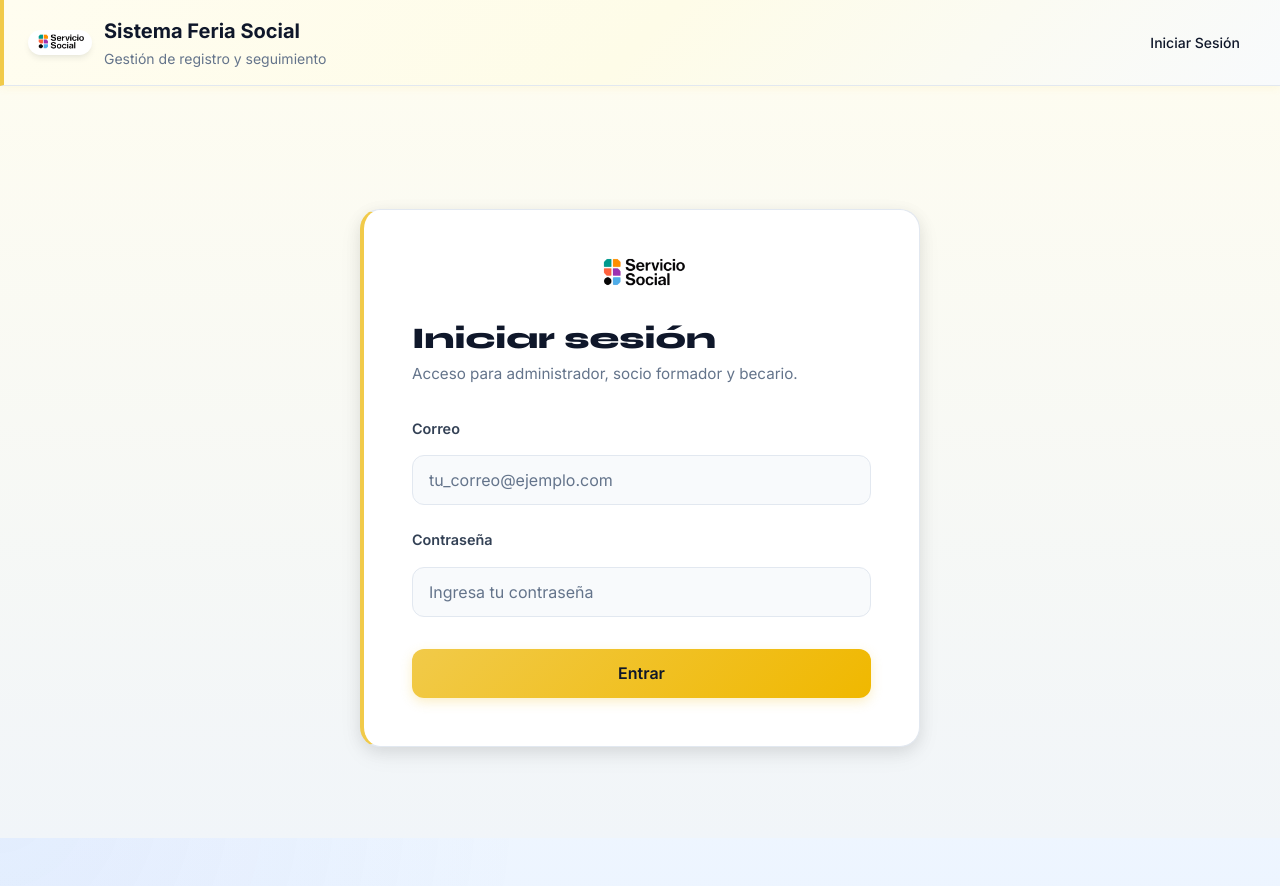
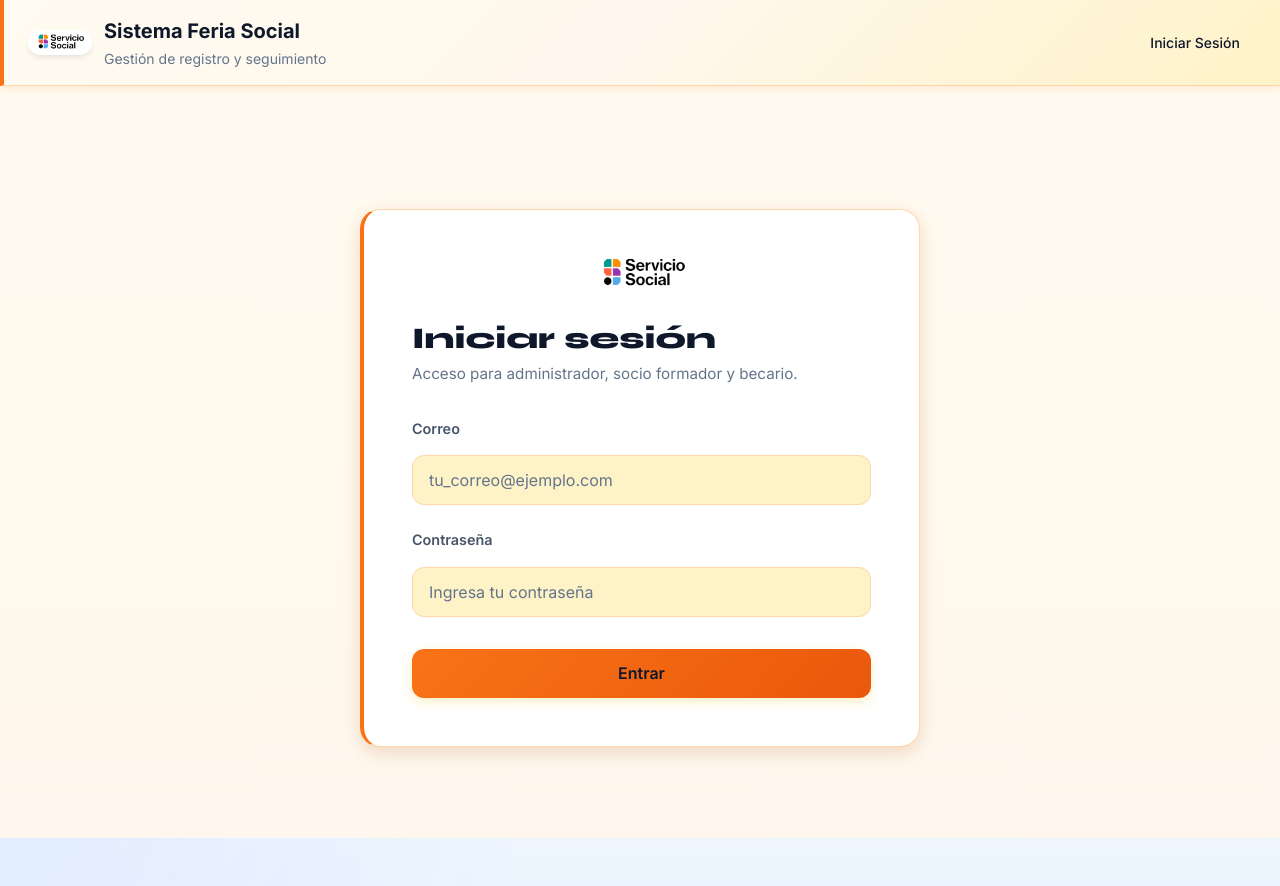
Before and after one commit to Abrilolo/sistema_feriasocial, a Python web app: template app/templates/login.html in a window 1280 px wide. Run offline with Jinja, Linux system fonts and the light colour scheme; the template is opened without the code that fills it, so the values that code supplies are empty.

Commit message:
style: implement multi-color theme system for each page
- Create theme-colors.css with color palettes for each page/role:
  * Socio: Amarillo (#f1ca49)
  * Admin: Cyan (#38bdf8)
  * Estudiante: Azul Tec (#2563eb)
  * Becario: Verde (#10b981)
  * Login: Naranja (#f97316)
- Replace all hardcoded colors with CSS variables (--primary, --primary-dark, etc.)
- Update button styles to use --primary and --shadow-accent variables
- Update topbar to use theme colors and gradients from variables
- Update input focus states to use --primary color
- Ensure CSS loads in correct order for variable cascade:
  1. theme-colors.css (defines variables per body_class)
  2. styles.css (uses variables)
  3. theme.css (shared utilities)
  4. Page-specific CSS in block head
- Each page now has consistent styling with its own primary color

Co-Authored-By: Claude Haiku 4.5 <noreply@anthropic.com>

```diff
--- a/app/static/css/login.css
+++ b/app/static/css/login.css
@@ -21,10 +21,10 @@
   width: 100%;
   background: var(--panel);
   border: 1px solid var(--border);
-  border-left: 4px solid var(--accent);
+  border-left: 4px solid var(--primary);
   border-radius: 20px;
   padding: 3rem;
-  box-shadow: 0 4px 16px rgba(0,0,0,0.08), 0 8px 24px rgba(0,0,0,0.06);
+  box-shadow: 0 4px 16px var(--shadow-accent), 0 8px 24px rgba(0,0,0,0.06);
   animation: fadeInUp 0.5s ease;
 }
 
--- a/app/static/css/styles.css
+++ b/app/static/css/styles.css
@@ -424,11 +424,11 @@ text-large { font-size: var(--text-lg); }
   gap: var(--space-5);
   flex-wrap: wrap;
   padding: var(--space-4) var(--space-6);
-  background: linear-gradient(135deg, #fffdf0 0%, #fefce8 50%, #f8fafc 100%);
+  background: linear-gradient(135deg, var(--bg-soft) 0%, var(--bg) 50%, var(--panel-soft) 100%);
   backdrop-filter: var(--backdrop-blur);
-  box-shadow: 0 2px 8px rgba(241,202,73,0.1);
-  border-bottom: 1px solid #e2e8f0;
-  border-left: 4px solid var(--accent);
+  box-shadow: 0 2px 8px var(--shadow-accent);
+  border-bottom: 1px solid var(--border);
+  border-left: 4px solid var(--primary);
 }
 
 .brand-wrap {
@@ -460,13 +460,13 @@ text-large { font-size: var(--text-lg); }
 }
 
 .brand-title {
-  color: #0f172a;
+  color: var(--text);
   font-size: var(--text-xl);
   font-weight: var(--font-bold);
 }
 
 .brand-subtitle {
-  color: #64748b;
+  color: var(--text-muted);
   font-size: var(--text-sm);
 }
 
@@ -478,7 +478,7 @@ text-large { font-size: var(--text-lg); }
 }
 
 .nav a {
-  color: #0f172a;
+  color: var(--text);
   padding: var(--space-2) var(--space-4);
   border-radius: var(--radius-full);
   transition: all var(--transition-fast);
@@ -487,18 +487,18 @@ text-large { font-size: var(--text-lg); }
 }
 
 .nav a:hover {
-  background: rgba(241,202,73,0.15);
-  color: #0f172a;
+  background: var(--accent-soft);
+  color: var(--text);
   transform: translateY(-1px);
 }
 
 .nav-logout {
-  background: rgba(241,202,73,0.1);
+  background: var(--accent-soft);
 }
 
 .nav-logout:hover {
   background: rgba(220,38,38,0.15) !important;
-  color: #dc2626;
+  color: var(--error);
 }
 
 /* Formularios */
@@ -553,8 +553,8 @@ input:hover, select:hover, textarea:hover {
 }
 
 input:focus, select:focus, textarea:focus {
-  border-color: var(--accent);
-  box-shadow: 0 0 0 3px rgba(241,202,73,0.12);
+  border-color: var(--primary);
+  box-shadow: 0 0 0 3px var(--accent-soft);
   transform: translateY(-1px);
 }
 
@@ -575,26 +575,26 @@ button, .btn {
   gap: var(--space-2);
   border: none;
   border-radius: var(--radius-lg);
-  background: linear-gradient(135deg, #f1ca49, #f0b800);
-  color: #0f172a;
+  background: linear-gradient(135deg, var(--primary), var(--primary-dark));
+  color: var(--text);
   padding: var(--space-3) var(--space-5);
   font-weight: var(--font-semibold);
   font-size: var(--text-sm);
   cursor: pointer;
   transition: all var(--transition-fast);
-  box-shadow: 0 4px 12px rgba(241,202,73,0.3);
+  box-shadow: 0 4px 12px var(--shadow-accent);
   text-decoration: none;
 }
 
 button:hover, .btn:hover {
-  background: linear-gradient(135deg, #f0b800, #e6a600);
+  background: linear-gradient(135deg, var(--primary-dark), var(--primary-darker));
   transform: translateY(-2px);
-  box-shadow: 0 8px 20px rgba(241,202,73,0.4);
+  box-shadow: 0 8px 20px var(--shadow-accent);
 }
 
 button:active, .btn:active {
   transform: translateY(0);
-  box-shadow: 0 2px 8px rgba(241,202,73,0.2);
+  box-shadow: 0 2px 8px var(--shadow-accent);
 }
 
 .btn-secondary {
--- /dev/null
+++ b/app/static/css/theme-colors.css
@@ -0,0 +1,188 @@
+/* ─────────────────────────────────────────────────────────────
+   MULTI-COLOR THEME SYSTEM
+   Each page has its own primary color controlled by body_class
+   ───────────────────────────────────────────────────────────── */
+
+/* ── DEFAULT THEME (Tec Blue) ──────────────────────────────── */
+:root {
+  /* Primary colors - used for buttons, accents, focus states */
+  --primary: #2563eb;
+  --primary-dark: #1d4ed8;
+  --primary-darker: #1e40af;
+
+  /* Accent color system */
+  --accent: #2563eb;
+  --accent-dark: #1d4ed8;
+  --accent-2: rgba(37, 99, 235, 0.2);
+  --accent-soft: rgba(37, 99, 235, 0.08);
+  --accent-glow: rgba(37, 99, 235, 0.18);
+  --border-accent: rgba(37, 99, 235, 0.3);
+  --shadow-accent: rgba(37, 99, 235, 0.15);
+
+  /* Neutral text colors */
+  --text: #0f172a;
+  --text-secondary: #334155;
+  --text-muted: #64748b;
+  --text-inverse: #ffffff;
+
+  /* Backgrounds */
+  --bg: #f1f5f9;
+  --bg-soft: #f8fafc;
+  --panel: #ffffff;
+  --panel-soft: #f8fafc;
+
+  /* Borders */
+  --border: #e2e8f0;
+  --border-light: rgba(226, 232, 240, 0.6);
+
+  /* State colors */
+  --success: #10b981;
+  --success-bg: #ecfdf5;
+  --warning: #d97706;
+  --warning-bg: #fffbeb;
+  --error: #dc2626;
+  --error-bg: #fef2f2;
+
+  /* Shadows */
+  --shadow-sm: 0 1px 2px 0 rgba(15, 23, 42, 0.05);
+  --shadow-md: 0 4px 6px -1px rgba(15, 23, 42, 0.08);
+  --shadow-lg: 0 10px 15px -3px rgba(15, 23, 42, 0.08);
+  --shadow-xl: 0 20px 25px -5px rgba(15, 23, 42, 0.1);
+}
+
+/* ── SOCIO DASHBOARD - AMARILLO ────────────────────────────── */
+body.soc-page {
+  --primary: #f1ca49;
+  --primary-dark: #f0b800;
+  --primary-darker: #e6a600;
+
+  --accent: #f1ca49;
+  --accent-dark: #f0b800;
+  --accent-2: rgb(255, 252, 206);
+  --accent-soft: rgba(255, 218, 8, 0.5);
+  --accent-glow: rgba(255, 242, 0, 0.18);
+  --border-accent: rgba(241, 202, 73, 0.3);
+  --shadow-accent: rgba(241, 202, 73, 0.15);
+
+  --bg: #f1f5f9;
+  --bg-soft: #fffdf0;
+  --panel: #ffffff;
+  --panel-soft: #f8fafc;
+  --border: #e2e8f0;
+  --border-light: rgba(241, 202, 73, 0.3);
+}
+
+/* ── ADMIN DASHBOARD - CYAN/AZUL ───────────────────────────── */
+body.admin-dark-theme {
+  --primary: #38bdf8;
+  --primary-dark: #0284c7;
+  --primary-darker: #0369a1;
+
+  --accent: #38bdf8;
+  --accent-dark: #0284c7;
+  --accent-2: rgba(56, 189, 248, 0.2);
+  --accent-soft: rgba(56, 189, 248, 0.08);
+  --accent-glow: rgba(56, 189, 248, 0.18);
+  --border-accent: rgba(56, 189, 248, 0.3);
+  --shadow-accent: rgba(56, 189, 248, 0.15);
+
+  /* Dark theme overrides for admin */
+  --text: #f8fafc;
+  --text-secondary: #cbd5e1;
+  --text-muted: #94a3b8;
+
+  --bg: #0f172a;
+  --bg-soft: #1e293b;
+  --panel: #1e293b;
+  --panel-soft: #334155;
+  --border: #334155;
+  --border-light: rgba(56, 189, 248, 0.2);
+}
+
+/* ── ESTUDIANTE PORTAL - AZUL TEC ──────────────────────────── */
+body.est-student-page {
+  --primary: #2563eb;
+  --primary-dark: #1d4ed8;
+  --primary-darker: #1e40af;
+
+  --accent: #2563eb;
+  --accent-dark: #1d4ed8;
+  --accent-2: rgba(37, 99, 235, 0.2);
+  --accent-soft: rgba(37, 99, 235, 0.08);
+  --accent-glow: rgba(37, 99, 235, 0.18);
+  --border-accent: rgba(37, 99, 235, 0.3);
+  --shadow-accent: rgba(37, 99, 235, 0.15);
+
+  --bg: #f1f5f9;
+  --bg-soft: #eff6ff;
+  --panel: #ffffff;
+  --panel-soft: #f0f9ff;
+  --border: #dbeafe;
+  --border-light: rgba(37, 99, 235, 0.2);
+}
+
+/* ── BECARIO CHECK-IN - VERDE ──────────────────────────────── */
+body.checkin-page {
+  --primary: #10b981;
+  --primary-dark: #059669;
+  --primary-darker: #047857;
+
+  --accent: #10b981;
+  --accent-dark: #059669;
+  --accent-2: rgba(16, 185, 129, 0.2);
+  --accent-soft: rgba(16, 185, 129, 0.08);
+  --accent-glow: rgba(16, 185, 129, 0.18);
+  --border-accent: rgba(16, 185, 129, 0.3);
+  --shadow-accent: rgba(16, 185, 129, 0.15);
+
+  --bg: #f0fdf4;
+  --bg-soft: #f0fdf4;
+  --panel: #ffffff;
+  --panel-soft: #f0fdf4;
+  --border: #dcfce7;
+  --border-light: rgba(16, 185, 129, 0.2);
+}
+
+/* ── LOGIN - NARANJA ───────────────────────────────────────── */
+body.login-page {
+  --primary: #f97316;
+  --primary-dark: #ea580c;
+  --primary-darker: #c2410c;
+
+  --accent: #f97316;
+  --accent-dark: #ea580c;
+  --accent-2: rgba(249, 115, 22, 0.2);
+  --accent-soft: rgba(249, 115, 22, 0.08);
+  --accent-glow: rgba(249, 115, 22, 0.18);
+  --border-accent: rgba(249, 115, 22, 0.3);
+  --shadow-accent: rgba(249, 115, 22, 0.15);
+
+  --bg: #fff7ed;
+  --bg-soft: #fffbf0;
+  --panel: #ffffff;
+  --panel-soft: #fef3c7;
+  --border: #fed7aa;
+  --border-light: rgba(249, 115, 22, 0.2);
+}
+
+/* ── PUBLIC/CATALOG PAGES - INSTITUCIONAL BLUE ─────────────── */
+body.public-page {
+  --primary: #2563eb;
+  --primary-dark: #1d4ed8;
+  --primary-darker: #1e40af;
+
+  --accent: #2563eb;
+  --accent-dark: #1d4ed8;
+  --accent-2: rgba(37, 99, 235, 0.2);
+  --accent-soft: rgba(37, 99, 235, 0.08);
+  --accent-glow: rgba(37, 99, 235, 0.18);
+  --border-accent: rgba(37, 99, 235, 0.3);
+  --shadow-accent: rgba(37, 99, 235, 0.15);
+
+  --bg: #eff6ff;
+  --bg-soft: #f0f9ff;
+  --panel: #ffffff;
+  --panel-soft: #f0f9ff;
+  --border: #bfdbfe;
+  --border-light: rgba(37, 99, 235, 0.2);
+}
--- a/app/static/css/theme.css
+++ b/app/static/css/theme.css
@@ -1,44 +1,13 @@
 /* ─────────────────────────────────────────────────────────────
    UNIFIED THEME - Sistema Feria Social
-   Color palette, typography, and component styles for all pages
+   Typography and reusable components
+   (Colors come from theme-colors.css)
    ───────────────────────────────────────────────────────────── */
 
 @import url('https://fonts.googleapis.com/css2?family=Syne:wght@600;700;800&family=JetBrains+Mono:wght@400;500;700&display=swap');
 
-/* ── UNIFIED COLOR PALETTE ─────────────────────────────────── */
+/* ── TYPOGRAPHY ────────────────────────────────────────────── */
 :root {
-  /* Primary accent - Yellow (Tec premium) */
-  --accent:           #f1ca49;
-  --accent-2:         rgb(255, 252, 206);
-  --accent-soft:      rgba(255, 218, 8, 0.5);
-  --accent-glow:      rgba(255, 242, 0, 0.18);
-  --accent-dark:      #f0b800;
-  --accent-darker:    #e6a600;
-
-  /* Backgrounds */
-  --bg:               #f1f5f9;
-  --bg-soft:          #fffdf0;
-  --panel:            #ffffff;
-  --panel-soft:       #f8fafc;
-
-  /* Text colors */
-  --text:             #0f172a;
-  --text-secondary:   #334155;
-  --text-muted:       #64748b;
-
-  /* Borders */
-  --border:           #e2e8f0;
-  --border-light:     rgba(239, 241, 99, 0.3);
-
-  /* State colors */
-  --success:          #059669;
-  --success-bg:       #ecfdf5;
-  --warning:          #d97706;
-  --warning-bg:       #fffbeb;
-  --error:            #dc2626;
-  --error-bg:         #fef2f2;
-
-  /* Typography */
   --font-display:     'Syne', sans-serif;
   --font-body:        'Inter', system-ui, sans-serif;
   --font-mono:        'JetBrains Mono', monospace;
@@ -95,7 +64,7 @@ h3 {
 
 /* ── UNIFIED BUTTONS ───────────────────────────────────────── */
 button, .btn, input[type="submit"], input[type="button"] {
-  background: linear-gradient(135deg, var(--accent), var(--accent-dark));
+  background: linear-gradient(135deg, var(--primary), var(--primary-dark));
   color: var(--text);
   border: none;
   border-radius: 12px;
@@ -104,7 +73,7 @@ button, .btn, input[type="submit"], input[type="button"] {
   font-size: 0.95rem;
   cursor: pointer;
   transition: all 0.2s ease;
-  box-shadow: 0 4px 12px rgba(241,202,73,0.3);
+  box-shadow: 0 4px 12px var(--shadow-accent);
   text-decoration: none;
   display: inline-flex;
   align-items: center;
@@ -114,14 +83,14 @@ button, .btn, input[type="submit"], input[type="button"] {
 }
 
 button:hover, .btn:hover, input[type="submit"]:hover, input[type="button"]:hover {
-  background: linear-gradient(135deg, var(--accent-dark), var(--accent-darker));
+  background: linear-gradient(135deg, var(--primary-dark), var(--primary-darker));
   transform: translateY(-2px);
-  box-shadow: 0 8px 20px rgba(241,202,73,0.4);
+  box-shadow: 0 8px 20px var(--shadow-accent);
 }
 
 button:active, .btn:active, input[type="submit"]:active, input[type="button"]:active {
   transform: translateY(0);
-  box-shadow: 0 2px 8px rgba(241,202,73,0.2);
+  box-shadow: 0 2px 8px var(--shadow-accent);
 }
 
 button:disabled, .btn:disabled, input[type="submit"]:disabled, input[type="button"]:disabled {
--- a/app/templates/base.html
+++ b/app/templates/base.html
@@ -17,9 +17,13 @@
   <!-- Favicon -->
   <link rel="icon" type="image/png" href="{{ url_for('static', path='img/logo-servicio-social.png') }}" />
 
-  <!-- Styles -->
+  <!-- Styles (load order matters for CSS variable cascade) -->
+  <!-- 1. Color theme by page (overrides :root variables based on body_class) -->
+  <link rel="stylesheet" href="{{ url_for('static', path='css/theme-colors.css') }}?v=1" />
+  <!-- 2. Global components using color variables -->
+  <link rel="stylesheet" href="{{ url_for('static', path='css/styles.css') }}?v=13" />
+  <!-- 3. Shared theme utilities -->
   <link rel="stylesheet" href="{{ url_for('static', path='css/theme.css') }}?v=1" />
-  <link rel="stylesheet" href="{{ url_for('static', path='css/styles.css') }}?v=13" />
 
   {% block head %}{% endblock %}
 </head>
```
